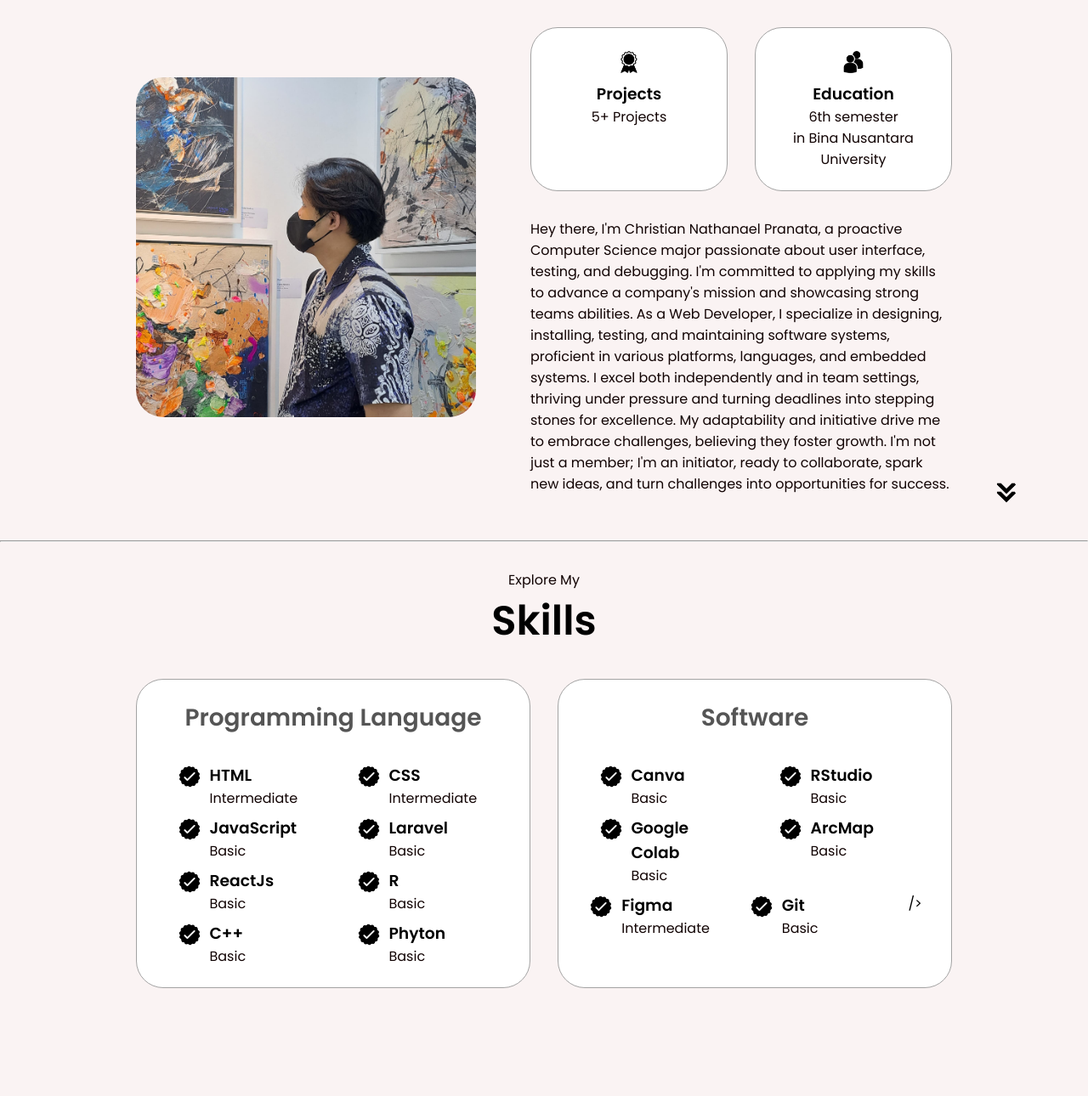
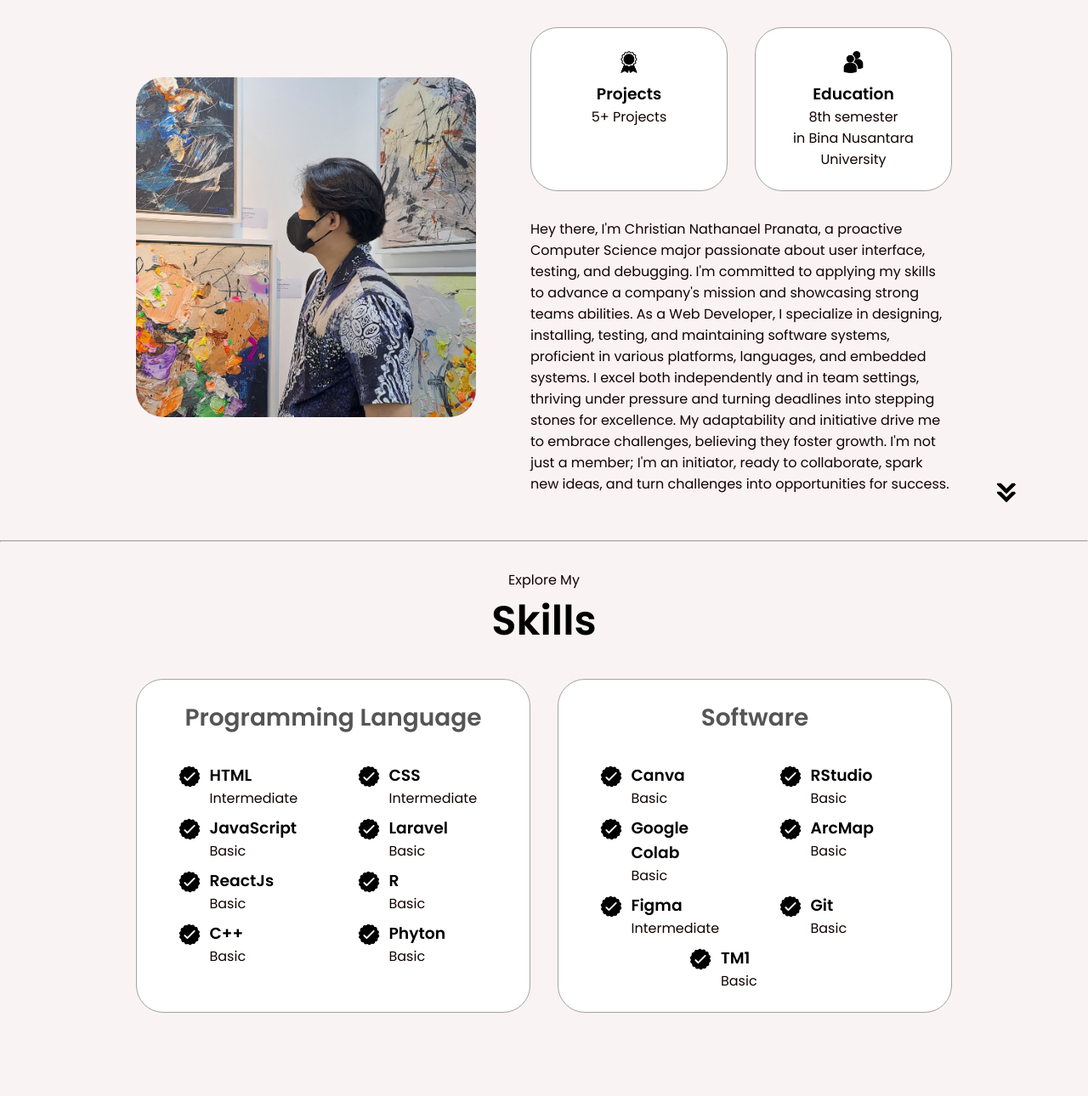
Before and after one commit to christian2103/Portofolio, a plain HTML site: page index.html in a window 1280 px wide. Shown: the part 1030-2320 px from the top of the page at 85% size. Drawn offline with Linux system fonts and the light colour scheme.

Commit message:
Update index.html

```diff
--- a/index.html
+++ b/index.html
@@ -104,7 +104,7 @@
                 class="icon"
               />
               <h3>Education</h3>
-              <p>6th semester<br />in Bina Nusantara University</p>
+              <p>8th semester<br />in Bina Nusantara University</p>
             </div>
           </div>
           <div class="text-container">
@@ -304,7 +304,17 @@
                   <p>Basic</p>
                 </div>
               </article>
+              <article>
+                <img
+                  src="./assets/checkmark.png"
+                  alt="Experience icon"
+                  class="icon"
                 />
+                <div class="content">
+                  <h3>TM1</h3>
+                  <p>Basic</p>
+                </div>
+              </article>
             </div>
           </div>
         </div>
@@ -447,7 +457,7 @@
             alt="Phone Number icon"
             class="icon contact-icon"
           />
-          <p>081385556578</p>
+          <p>085282679313</p>
         </div>
       </div>
     </section>
```
